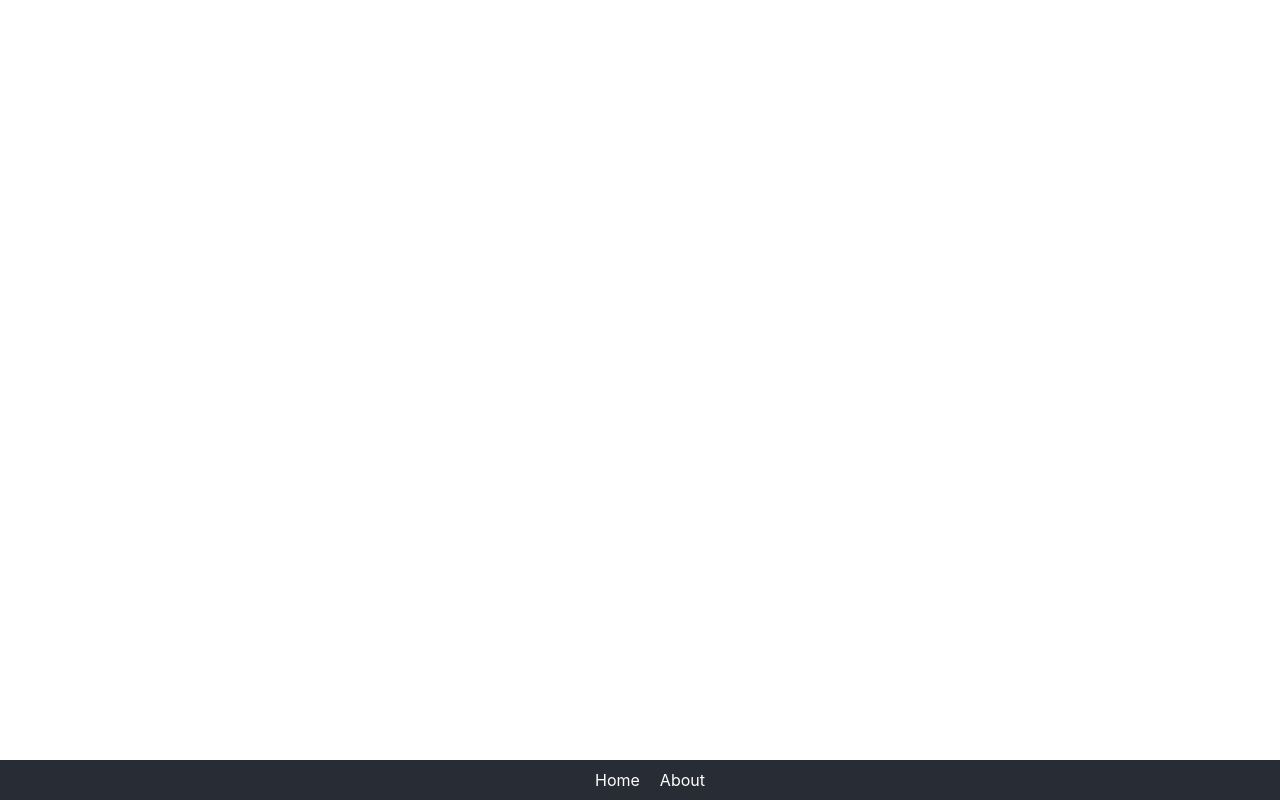
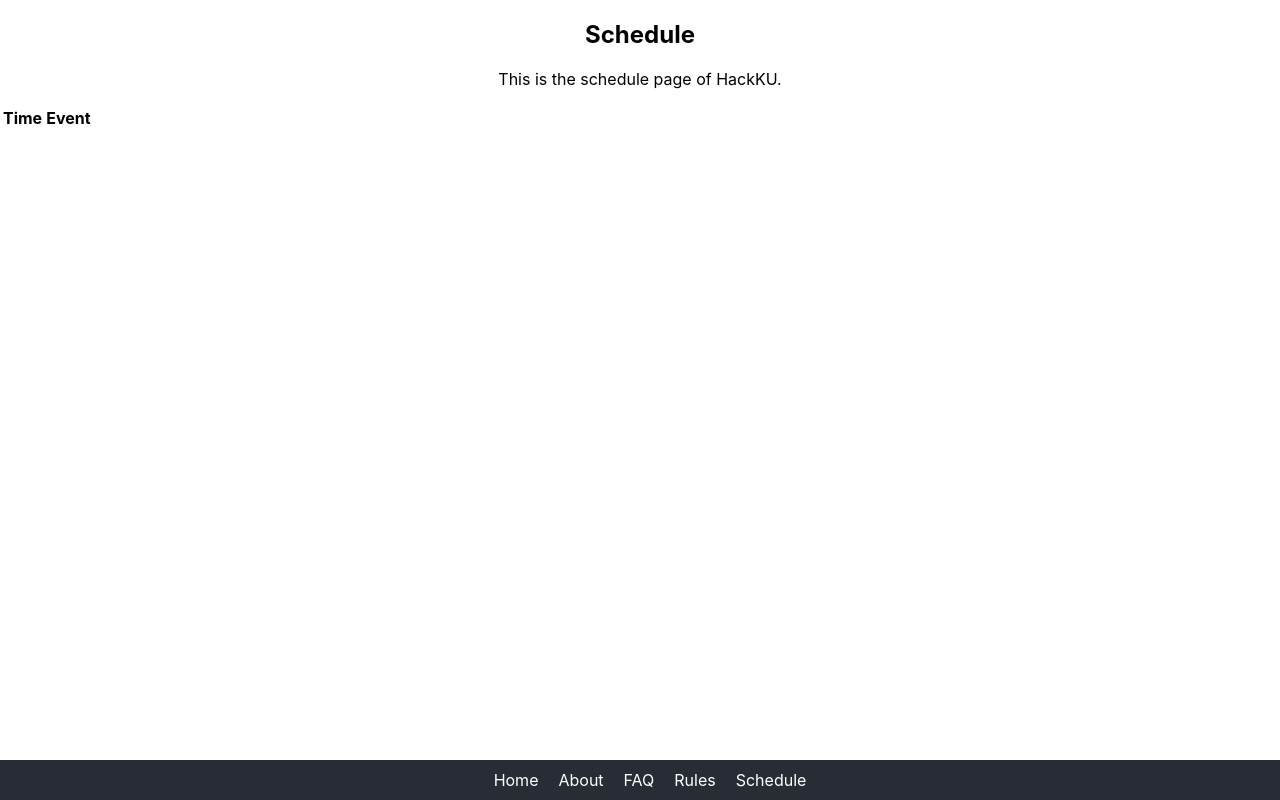
Before and after one commit to the-hackku/hackku25-website, a React (Create React App) app: page /schedule in a window 1280 px wide. Before the commit this address had no page. Built offline with nearby package versions, Linux system fonts and the light colour scheme.

Commit message:
chore: Add new pages and routes for About, FAQ, Rules, and Schedule

```diff
--- a/src/App.js
+++ b/src/App.js
@@ -3,6 +3,10 @@
 import HomePage from "./pages/HomePage";
 import Footer from "./components/Footer";
 import "./assets/styles/App.css";
+import About from "./pages/AboutPage";
+import Faq from "./pages/FaqPage";
+import RulesPage from "./pages/RulesPage";
+import SchedulePage from "./pages/SchedulePage";
 
 const App = () => {
   return (
@@ -11,6 +15,10 @@
         <main>
           <Routes>
             <Route path="/" element={<HomePage />} />
+            <Route path="/about" element={<About />} />
+            <Route path="/faq" element={<Faq />} />
+            <Route path="/rules" element={<RulesPage />} />
+            <Route path="/schedule" element={<SchedulePage />} />
           </Routes>
         </main>
         <Footer />
--- a/src/components/Footer.js
+++ b/src/components/Footer.js
@@ -1,6 +1,6 @@
 import React from "react";
 import { Link } from "react-router-dom";
-import "../assets/styles/Footer.css"; // Importing the stylesheet
+import "../assets/styles/Footer.css";
 
 const Footer = () => {
   return (
@@ -13,6 +13,15 @@
           <li>
             <Link to="/about">About</Link>
           </li>
+          <li>
+            <Link to="/faq">FAQ</Link>
+          </li>
+          <li>
+            <Link to="/rules">Rules</Link>
+          </li>
+          <li>
+            <Link to="/schedule">Schedule</Link>
+          </li>
         </ul>
       </nav>
     </footer>
--- /dev/null
+++ b/src/pages/AboutPage.js
@@ -0,0 +1,12 @@
+import React from "react";
+
+const AboutPage = () => {
+  return (
+    <div className="home-page">
+      <h2>About</h2>
+      <p>This is the about page of HackKU.</p>
+    </div>
+  );
+};
+
+export default AboutPage;
--- /dev/null
+++ b/src/pages/FaqPage.js
@@ -0,0 +1,17 @@
+import React from "react";
+
+const FaqPage = () => {
+  return (
+    <div className="home-page">
+      <h2>FAQ</h2>
+      <ul>
+        <li>What is HackKU?</li>
+        <li>How do I register?</li>
+        <li>What are the rules?</li>
+        <li>What is the schedule?</li>
+      </ul>
+    </div>
+  );
+};
+
+export default FaqPage;
--- a/src/pages/HomePage.js
+++ b/src/pages/HomePage.js
@@ -6,8 +6,8 @@
 
   return (
     <div className="home-page">
-      <h2>Welcome to the Hackathon Site</h2>
-      <p>This is the home page of the hackathon site.</p>
+      <h2>HackKU 2025</h2>
+      <p>This is the home page of HackKU.</p>
       <Countdown endDate={eventDate} />
     </div>
   );
--- /dev/null
+++ b/src/pages/RulesPage.js
@@ -0,0 +1,17 @@
+import React from "react";
+
+const RulesPage = () => {
+  return (
+    <div className="home-page">
+      <h2>Rules</h2>
+      <ul>
+        <li>Be respectful</li>
+        <li>Have fun</li>
+        <li>Be creative</li>
+        <li>Don't break the law</li>
+      </ul>
+    </div>
+  );
+};
+
+export default RulesPage;
--- /dev/null
+++ b/src/pages/SchedulePage.js
@@ -0,0 +1,21 @@
+import React from "react";
+
+const SchedulePage = () => {
+  return (
+    <div className="home-page">
+      <h2>Schedule</h2>
+      <p>This is the schedule page of HackKU.</p>
+      <table>
+        <thead>
+          <tr>
+            <th>Time</th>
+            <th>Event</th>
+          </tr>
+        </thead>
+        <tbody>{/* Add schedule rows here */}</tbody>
+      </table>
+    </div>
+  );
+};
+
+export default SchedulePage;
```
Also changed, not shown: 1 other file (tests, documents, lock files or other folders).
